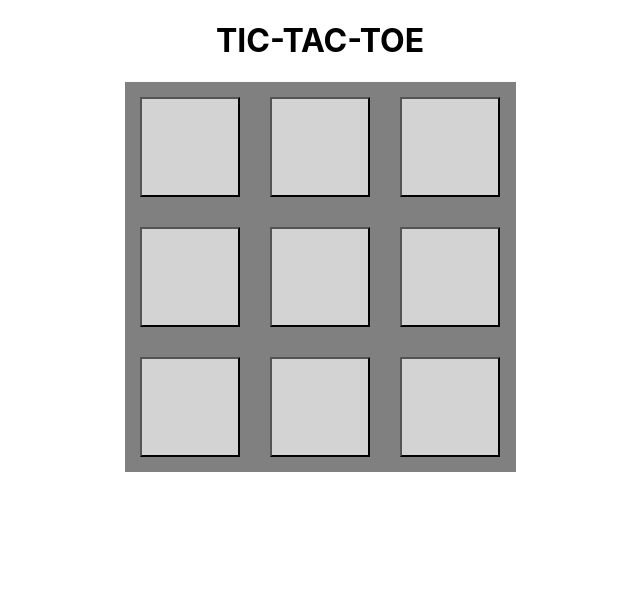
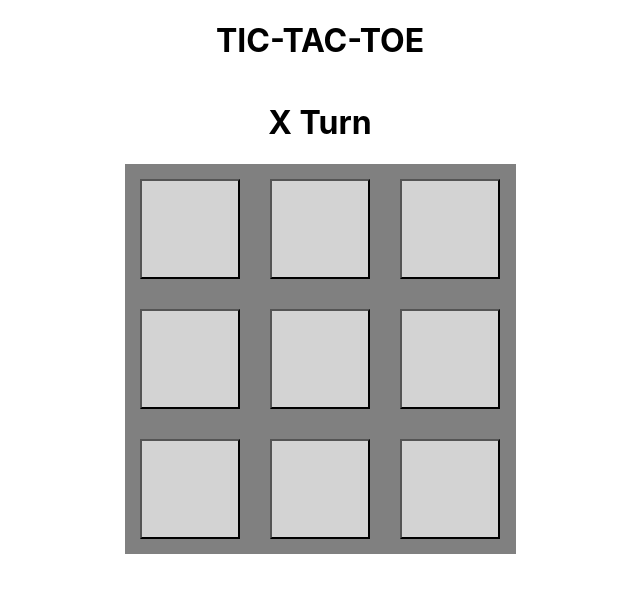
Before and after one commit to Michael-7274/ReactTraining.Thiran, a React (Create React App) app: page / in a window 1280 px wide. Shown: the top 592 px of the page, without its empty margins (320-960 px from the left). Built offline with nearby package versions, Linux system fonts and the light colour scheme.

Commit message:
Player instructions added

```diff
--- a/src/myComponents/ticTacToe/ParentBoard.js
+++ b/src/myComponents/ticTacToe/ParentBoard.js
@@ -23,14 +23,14 @@ export default function ParentBoard() {
                     setResult('X wins')
                     setTimeout(function(){
                         window.location.reload(false);
-                    },5000)
+                    },10000)
 
                 }
                 else{
                     setResult('o wins')
                     setTimeout(function(){
                         window.location.reload(false);
-                    },5000)
+                    },10000)
 
                 }
                 break;
@@ -39,7 +39,7 @@ export default function ParentBoard() {
                 setResult("Draw")
                 setTimeout(function(){
                     window.location.reload(false);
-                },5000)
+                },10000)
             }
         }
     }
@@ -58,9 +58,9 @@ export default function ParentBoard() {
             <div style={{ display: "flex", justifyContent: "center" }}>
                 <h1>TIC-TAC-TOE</h1>
             </div>
-            {/* <div style={{ display: "flex", justifyContent: "center" }}>
-                {(turnCount==9)?<h1>Match over</h1>:((turnCount%2==0)?<h1>X Turn</h1>:<h1>O Turn</h1>)}
-            </div> */}
+            <div style={{ display: "flex", justifyContent: "center" }}>
+                {((turnCount==9)||(result!=''))?<h1>Match over</h1>:((turnCount%2==0)?<h1>X Turn</h1>:<h1>O Turn</h1>)}
+            </div>
             <div style={{ display: "flex", justifyContent: "center" }}>
                 <div className="button-container">
                     {buttons}
```
